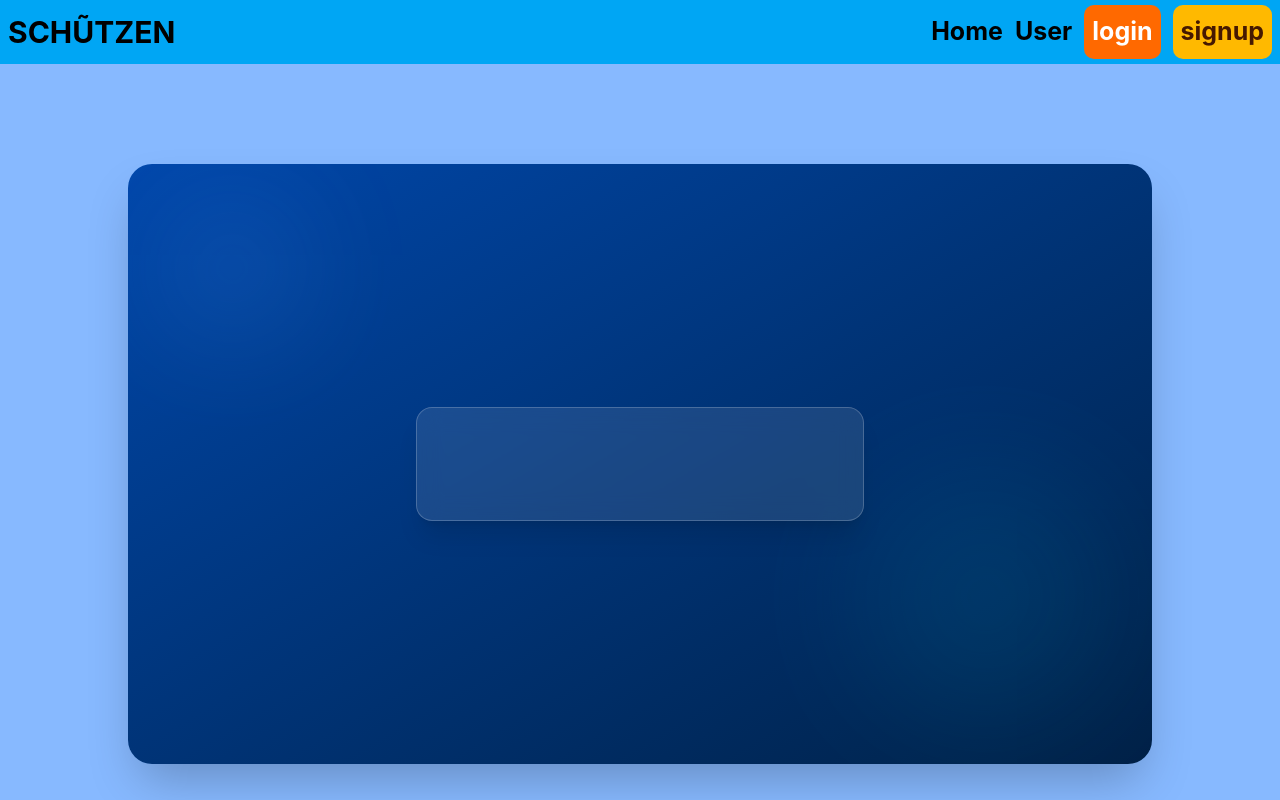
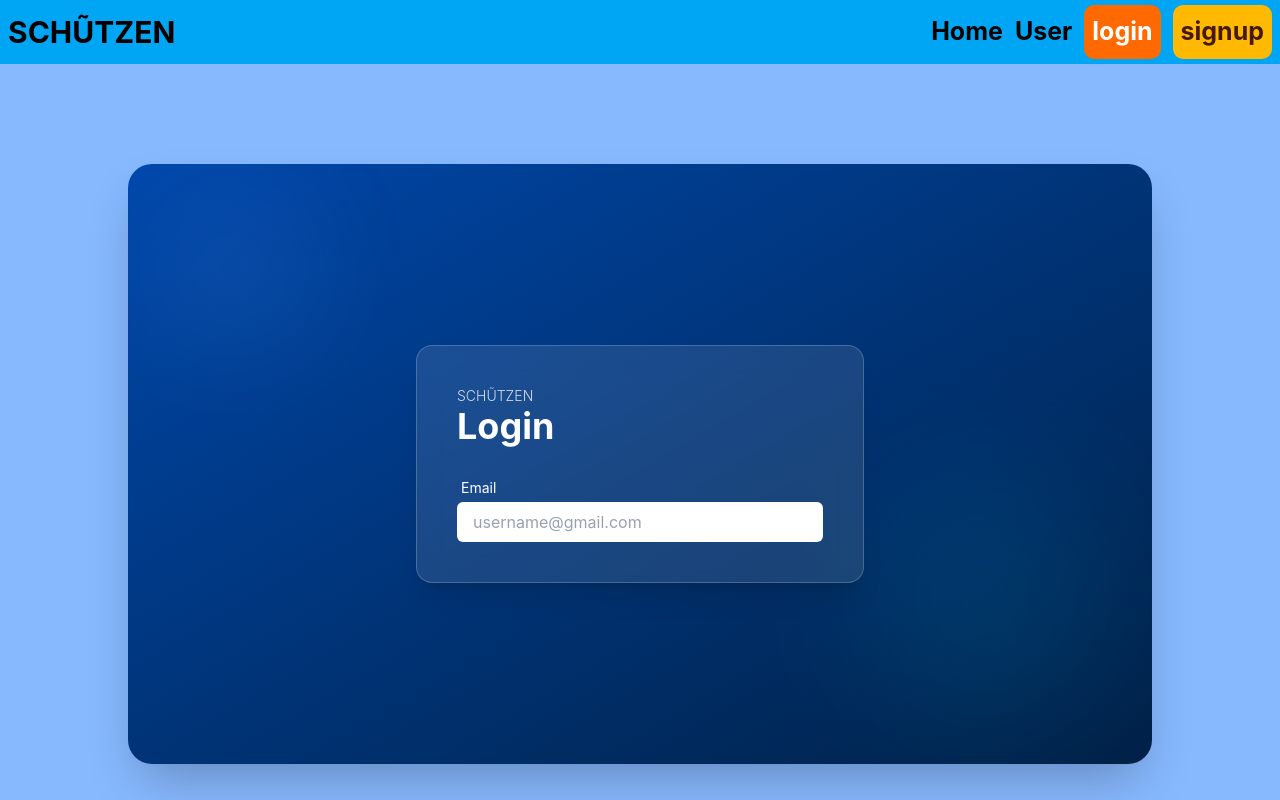
Before and after one commit to lucky-KRMU/projexa-project-SLASH, a React (Vite) app in the folder FrontEnd/Schutzen/: page /login in a window 1280 px wide. Shown: the top 800 px of the page. Built offline with nearby package versions, Linux system fonts and the light colour scheme.

Commit message:
FE - update login page structure and add email input field

```diff
--- a/FrontEnd/Schutzen/src/Components/Login/Login.jsx
+++ b/FrontEnd/Schutzen/src/Components/Login/Login.jsx
@@ -13,9 +13,18 @@ const LoginPage = () => {
       <div className='relative z-10 w-full max-w-md p-10 bg-white/10 backdrop-blur-md border border-white/20 rounded-2xl shadow-xl'>
 
       <div className='text-white mb-8'>
-        <p className='text-sm font-light opacity-80'></p>
+        <p className='text-sm font-light opacity-80 uppercase'>Schũtzen</p>
+        <h1 className='text-4xl font-bold'>Login</h1>
       </div>
+      <form className='space-y-4'>
+        <div>
+          <label className='block mb-1 text-white text-sm ml-1'>Email</label>
+          <input type="email" placeholder='username@gmail.com'className='w-full px-4 py-2 rounded-md bg-white text-gray-800 placeholder-gray-400 focus:outline-none focus:ring-2 focus:ring-blue-400 transition' />
+        </div>
 
+
+
+      </form>
 
       </div>
 
```
